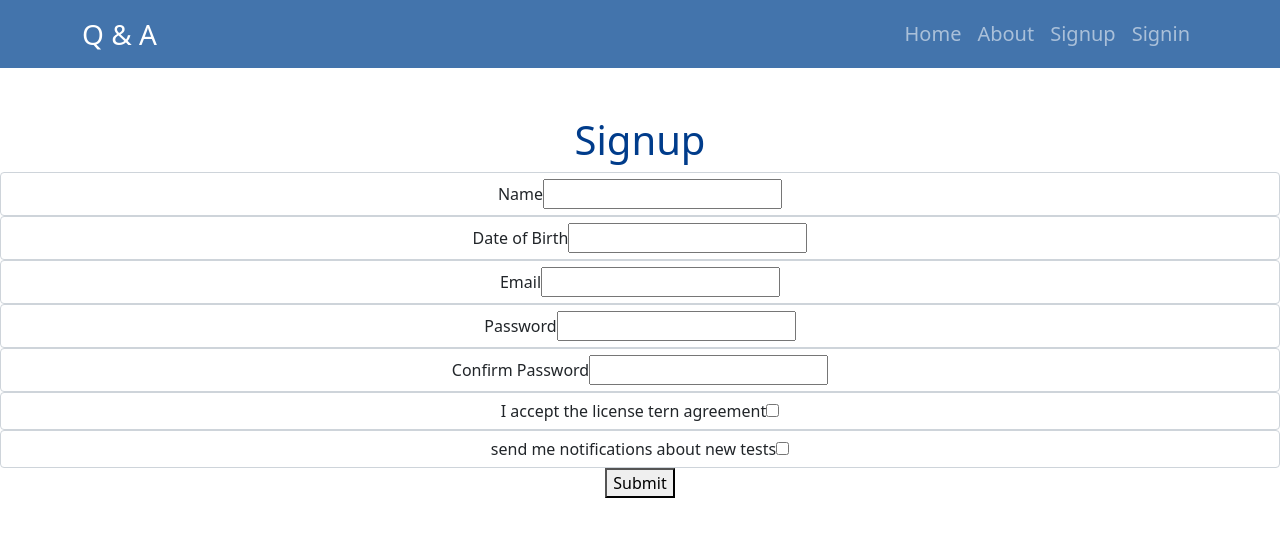
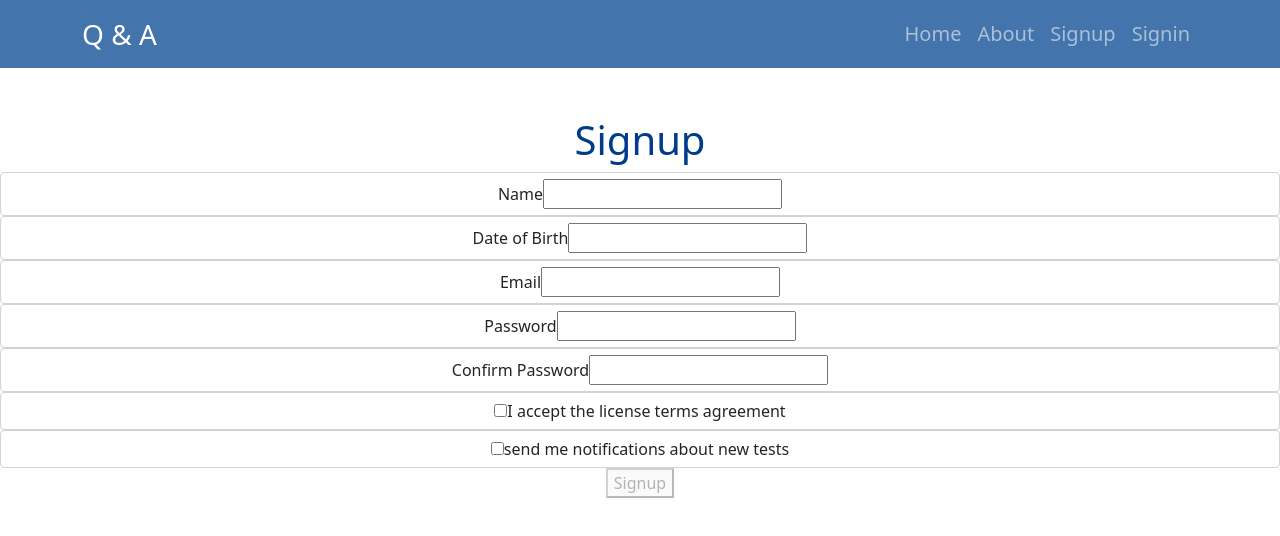
Before and after one commit to ahmedkhalil91518/question-and-answer, a React (Create React App) app: page /Signup in a window 1280 px wide. Shown: the top 536 px of the page. Built offline with nearby package versions, Linux system fonts and the light colour scheme.

Commit message:
add the requied objects for formik component

```diff
--- a/src/components/SignupContainer.js
+++ b/src/components/SignupContainer.js
@@ -4,35 +4,31 @@ import * as Yup from "yup";
 import FormikControl from "./FormikControl";
 
 function SignupContainer() {
-  const licenseCheckbox = [
-    { key: "", value: "agreeLicense" },
-  ];
+  const licenseCheckbox = [{ key: "I accept the license terms agreement", value: "agreeLicense" }];
   const notificationsCheckbox = [
-    { key: "", value: "sendNotifications" },
+    { key: "send me notifications about new tests", value: "sendNotifications" },
   ];
   const initialValues = {
+    name: "",
+    birthDate: null,
     email: "",
-    description: "",
-    selectOption: "",
-    radioOption: "",
-    checkboxOption: [],
-    birthDate: null,
+    password: "",
+    confirmPassword: "",
+    licenseCheckbox: [],
+    notificationsCheckbox: [],
   };
   const validationSchema = Yup.object({
-    email: Yup.string().required("Required"),
-    description: Yup.string().required("Required"),
-    selectOption: Yup.string().required("Required"),
-    radioOption: Yup.string().required("Required"),
-    checkboxOption: Yup.array().required("Required"),
+    name: Yup.string().required("Required"),
     birthDate: Yup.date().required("Required").nullable(),
+    email: Yup.string().email("Invalid email format").required("Required"),
     password: Yup.string().required("Required"),
     confirmPassword: Yup.string()
       .oneOf([Yup.ref("password"), ""], "Passwords must match")
       .required("Required"),
+    licenseCheckbox: Yup.array().min(1, 'Your error message')
   });
   const onSubmit = (values) => {
     console.log("Form data", values);
-    console.log("Saved data", JSON.parse(JSON.stringify(values)));
   };
 
   return (
@@ -67,19 +63,21 @@ function SignupContainer() {
             label="Confirm Password"
             name="confirmPassword"
           />
-                    <FormikControl
-            control='checkbox'
-            label='I accept the license tern agreement'
-            name='checkboxOption'
+          <FormikControl
+            control="checkbox"
+            label=""
+            name="licenseCheckbox"
             options={licenseCheckbox}
           />
-                    <FormikControl
-            control='checkbox'
-            label='send me notifications about new tests'
-            name='checkboxOption'
+          <FormikControl
+            control="checkbox"
+            label=""
+            name="notificationsCheckbox"
             options={notificationsCheckbox}
           />
-          <button type="submit">Submit</button>
+          <button type="submit" disabled={!(formik.isValid && formik.dirty)}>
+            Signup
+          </button>
         </Form>
       )}
     </Formik>
```
